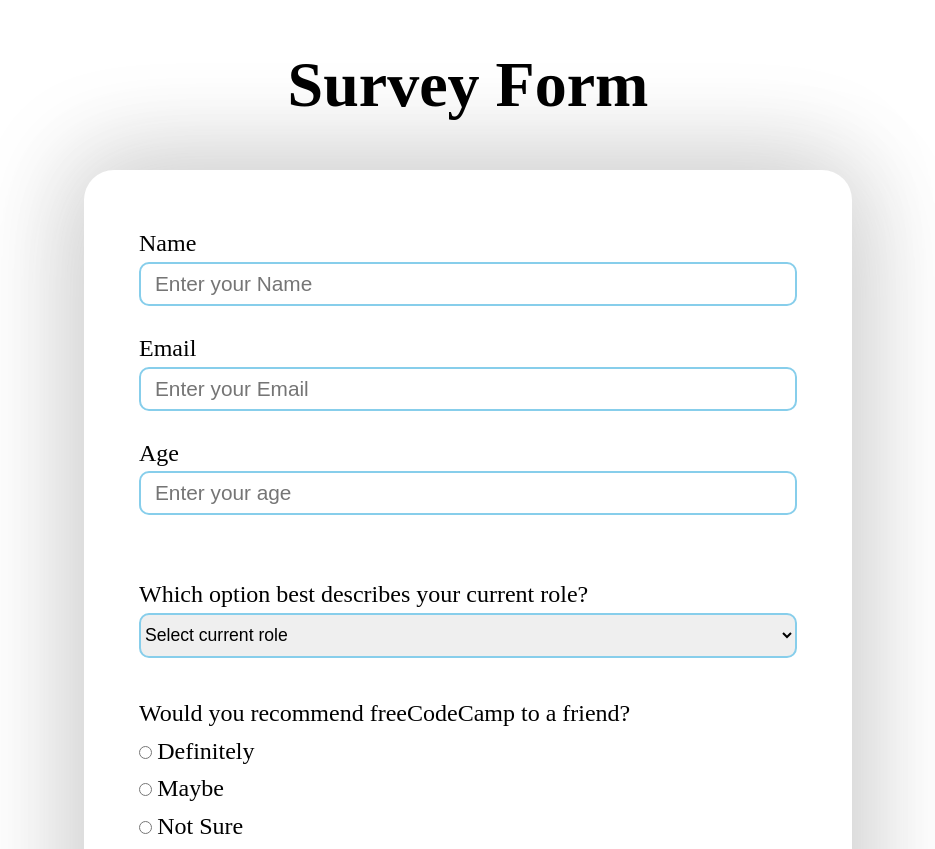
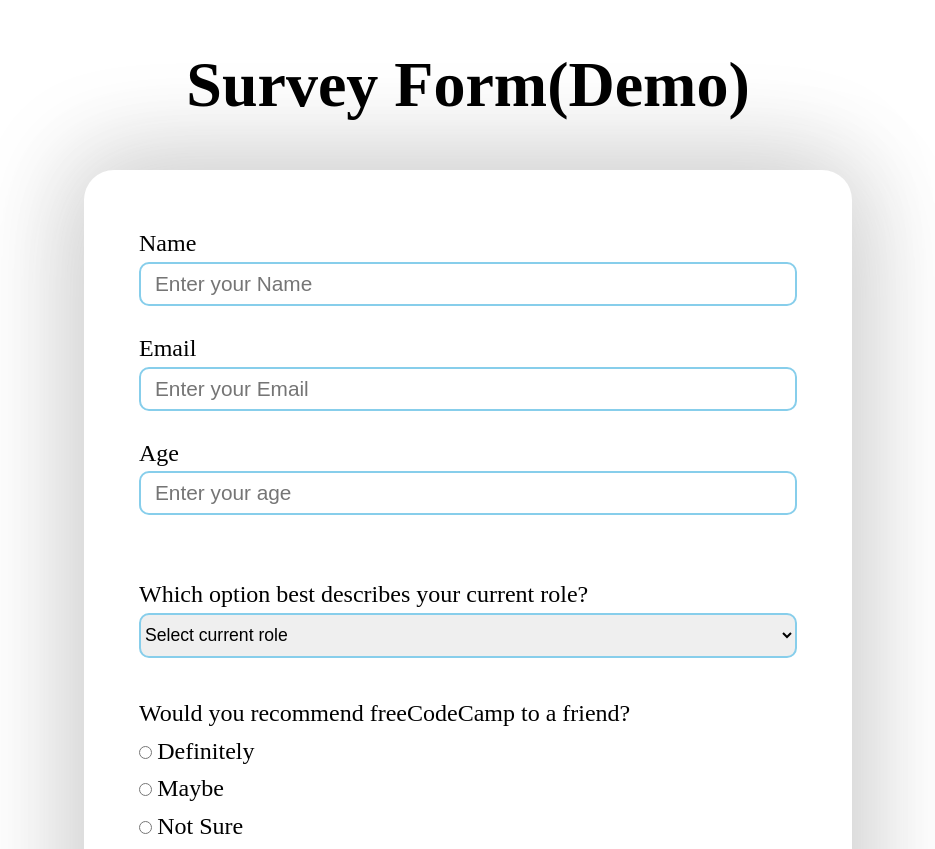
Before and after one commit to vipinRohilla/vipinrohillaSignUp, a plain HTML site: page index.html in a window 1280 px wide. Shown: the top 849 px of the page, without its empty margins (172-1107 px from the left). Drawn offline with Linux system fonts and the light colour scheme.

Commit message:
Update index.html

```diff
--- a/index.html
+++ b/index.html
@@ -10,7 +10,7 @@
     <div class="container">
       <div class="main">
         <header>
-          <h1>Survey Form</h1>
+          <h1>Survey Form(Demo)</h1>
         </header>
         <div class="forumDiv">
           <form action="" id="forum">
```
